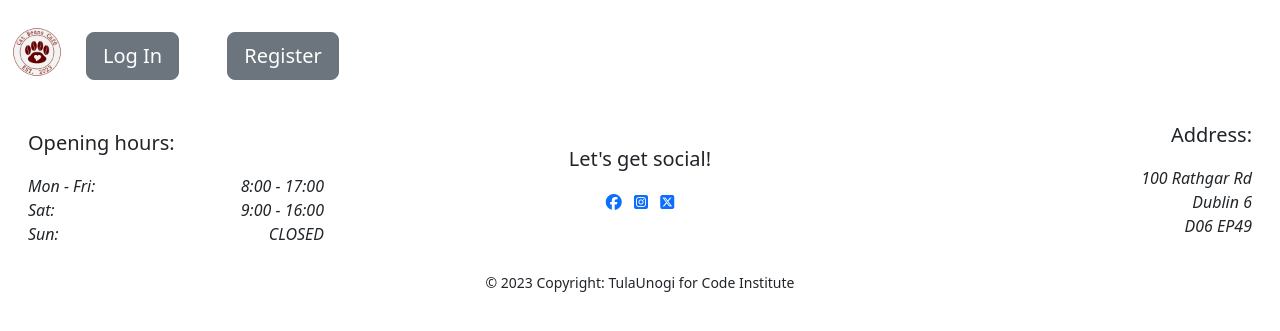
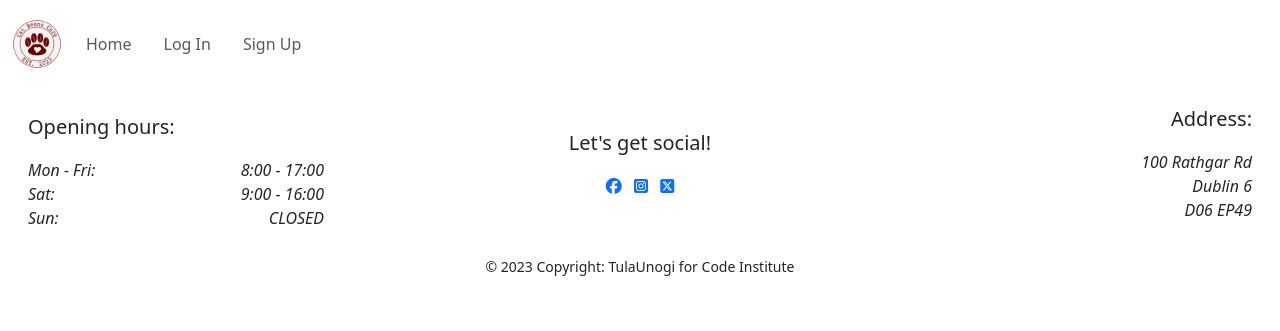
Before and after one commit to TulaUnogi/cat-beans-cafe, a Django app: page /booking/ in a window 1280 px wide. Shown: the top 331 px of the page. Run offline with Django 3.2, Linux system fonts and the light colour scheme; some libraries are stand-ins or nearby versions.

Commit message:
Modify and connect nav links for authorisation

```diff
--- a/templates/base.html
+++ b/templates/base.html
@@ -25,12 +25,48 @@
             </button>
             <div class="collapse navbar-collapse" id="navbarTogglerDemo02">
                 <ul class="navbar-nav me-auto mb-2 mb-lg-0">
+
                     <li class="nav-item">
-                        <a class="nav-link" aria-current="page" href="#"><button class=" float-md-end btn btn-secondary btn-brown btn-lg m-3 ms-auto" data-bs-toggle="button">Log In</button></a>
+                        <a href="{% url 'home' %}" class="nav-link float-md-end btn btn-secondary btn-brown btn-lg m-3 ms-auto" aria-current="page">
+                            Home
+                        </a>
+                    </li>
+
+                    {% if user.is_authenticated %}
+
+                    <li class="nav-item">
+                        <a href="#" class="nav-link float-md-end btn btn-secondary btn-brown btn-lg m-3 ms-auto" aria-current="page">
+                            My Bookings
+                        </a>
                     </li>
                     <li class="nav-item">
-                        <a class="nav-link" href="#"><button class="float-md-end btn btn-secondary btn-brown btn-lg m-3" data-bs-toggle="button">Register</button></a>
+                        <a href="{% url 'account_logout' %}" class="nav-link float-md-end btn btn-secondary btn-brown btn-lg m-3 ms-auto" aria-current="page">
+                           Log Out
+                        </a>
                     </li>
+
+                    {% elif user.is_superuser %}
+
+                    <li class="nav-item">
+                        <a href="{% url 'admin:index' %}" class="nav-link float-md-end btn btn-secondary btn-brown btn-lg m-3 ms-auto" aria-current="page" >
+                            Admin
+                        </a>
+                    </li>
+
+                    {% else %}
+
+                    <li class="nav-item">
+                        <a href="{% url 'account_login' %}" class="nav-link float-md-end btn btn-secondary btn-brown btn-lg m-3 ms-auto" aria-current="page" >
+                            Log In
+                        </a>
+                    </li>
+                    <li class="nav-item">
+                        <a href="{% url 'account_signup' %}" class="nav-link float-md-end btn btn-secondary btn-brown btn-lg m-3 ms-auto">
+                           Sign Up
+                        </a>
+                    </li>
+                    {% endif %}
+
                 </ul>
             </div>
         </div>
```
